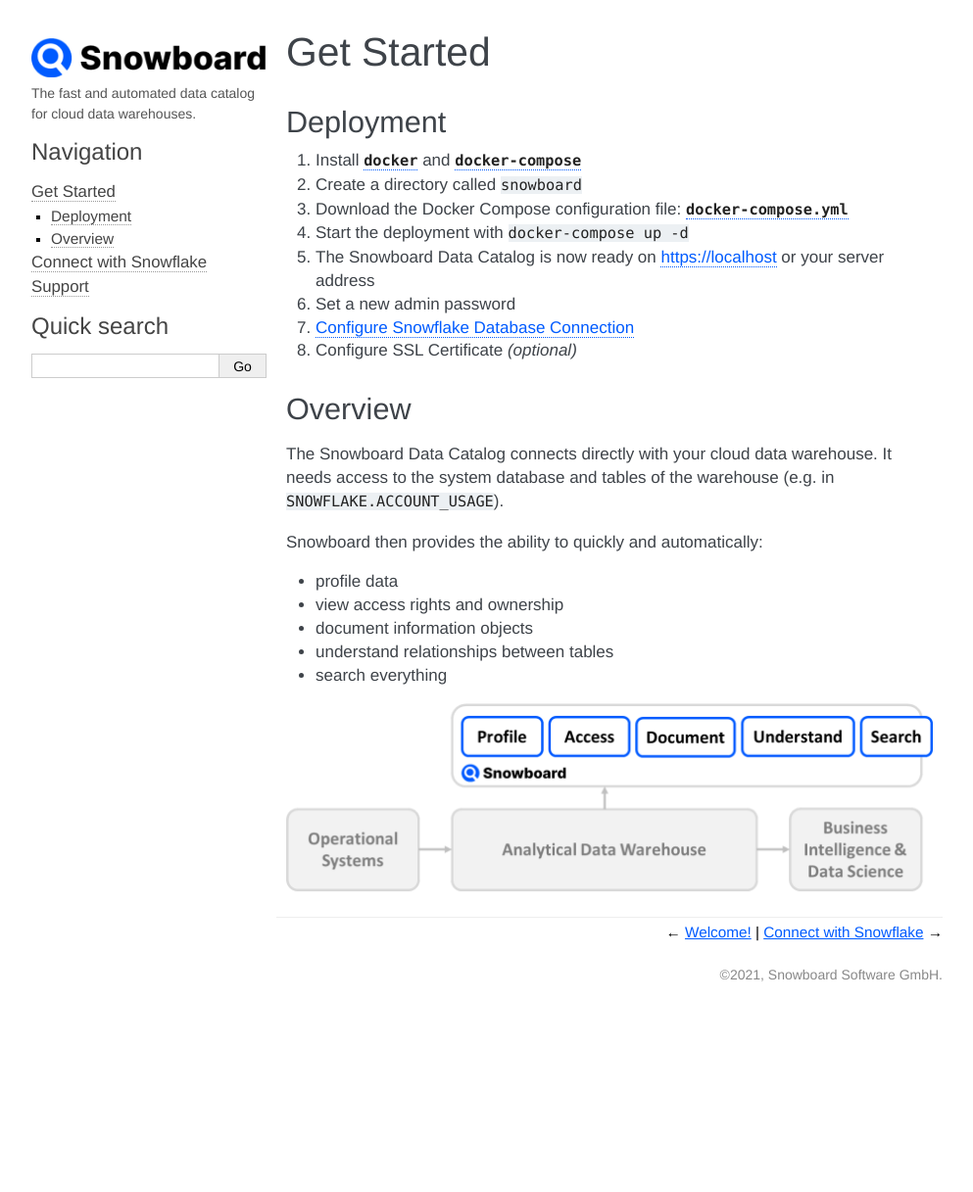
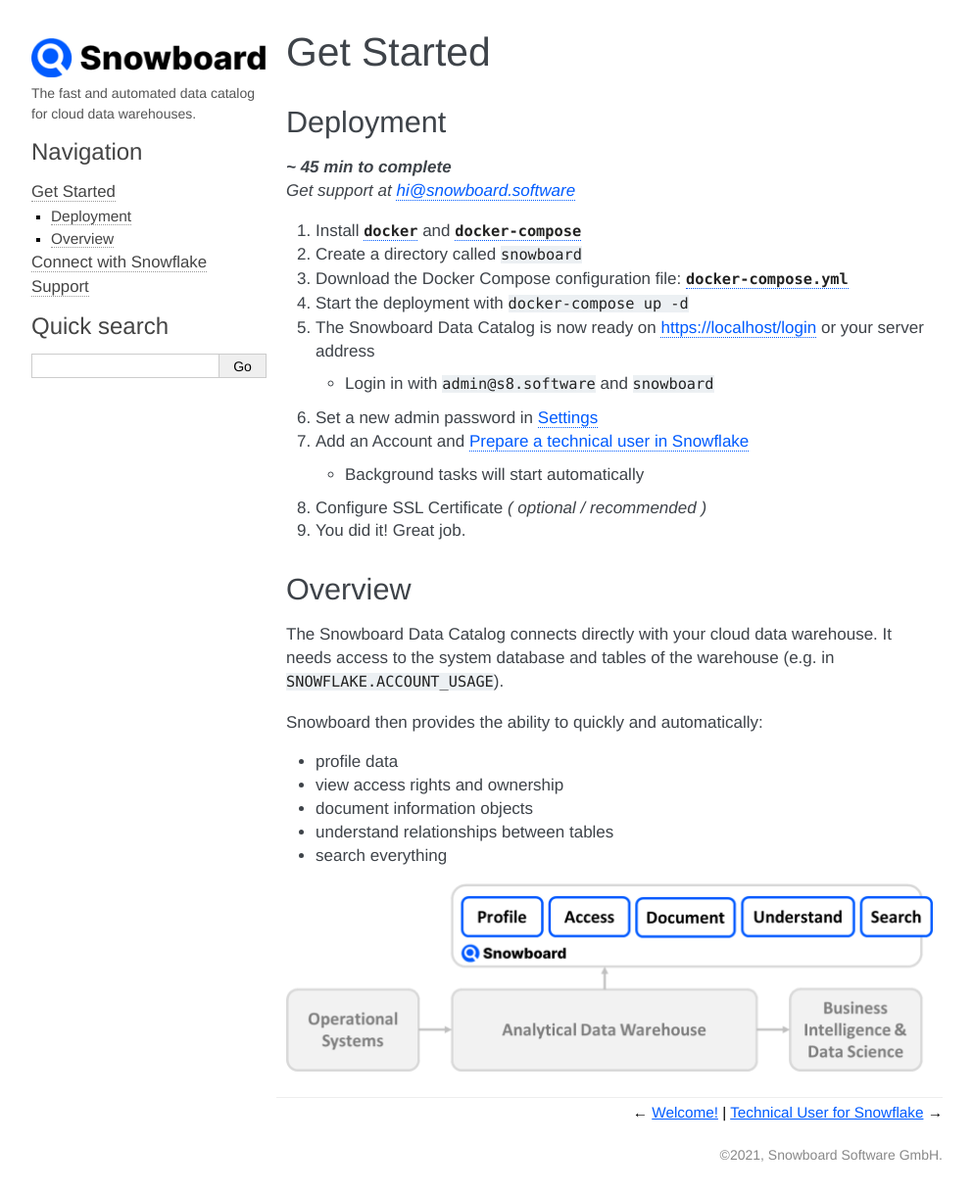
Before and after one commit to Snowboard-Software/snowboard_software, a Sphinx documentation site: the page built from docs/getstarted.md, in a window 1280 px wide. Shown: the whole page at 98% size, without its empty margins (148-1141 px from the left). Built offline with Sphinx 7.4.7, drawn with Linux system fonts in a browser that asks for light colours; before the commit the page ends 1033 px from its top, so only the background shows below that.

Commit message:
improved getting started, copy button in code snippet

```diff
--- a/docs/conf.py
+++ b/docs/conf.py
@@ -31,7 +31,7 @@
 # Add any Sphinx extension module names here, as strings. They can be
 # extensions coming with Sphinx (named 'sphinx.ext.*') or your custom
 # ones.
-extensions = ['recommonmark']
+extensions = ['recommonmark', 'sphinx_copybutton']
 
 # Add any paths that contain templates here, relative to this directory.
 templates_path = ['_templates']
@@ -72,7 +72,7 @@
 exclude_patterns = ['_build', 'Thumbs.db', '.DS_Store']
 
 # The name of the Pygments (syntax highlighting) style to use. https://pygments.org/docs/styles/#creating-own-styles
-pygments_style = 'borland' #'docs.style.SQLStyle' #'abap', 'borland'
+pygments_style = 'borland'  # 'docs.style.SQLStyle' #'abap', 'borland'
 
 # If true, `todo` and `todoList` produce output, else they produce nothing.
 todo_include_todos = False
@@ -111,7 +111,7 @@
 # Add any paths that contain custom static files (such as style sheets) here,
 # relative to this directory. They are copied after the builtin static files,
 # so a file named "default.css" will overwrite the builtin "default.css".
-html_static_path = ['_static','_static/custom.css']
+html_static_path = ['_static', '_static/custom.css']
 
 html_favicon = 'favicon_yellow.ico'
 
@@ -130,8 +130,6 @@
 }
 
 html_show_sourcelink = False
-
-
 
 # -- Options for HTMLHelp output ------------------------------------------
 
--- a/docs/getstarted.md
+++ b/docs/getstarted.md
@@ -2,15 +2,20 @@
 ===========
 
 ## Deployment
+***~ 45 min to complete***
+*Get support at [hi@snowboard.software](mailto:hi@snowboard.software)*
 
 1. Install [`docker`](https://docs.docker.com/engine/install/) and [`docker-compose`](https://docs.docker.com/compose/install/)
 2. Create a directory called `snowboard`
 3. Download the Docker Compose configuration file: [`docker-compose.yml`](https://raw.githubusercontent.com/zurferr/snowboard_software/main/docs/docker-compose.yml "Download file")
 4. Start the deployment with `docker-compose up -d`
-5. The Snowboard Data Catalog is now ready on [https://localhost](https://localhost) or your server address
-6. Set a new admin password
-7. [Configure Snowflake Database Connection](snowflake_connection.md)
-8. Configure SSL Certificate _(optional)_
+5. The Snowboard Data Catalog is now ready on [https://localhost/login](https://localhost/login) or your server address
+    - Login in with `admin@s8.software` and `snowboard`
+6. Set a new admin password in [Settings](http://localhost/settings#Users)
+7. Add an Account and [Prepare a technical user in Snowflake](snowflake_connection.md)
+    - Background tasks will start automatically
+8. Configure SSL Certificate _( optional / recommended )_
+9. You did it! Great job.
 
 
 ## Overview
```
Also changed, not shown: docs/snowflake_connection.md (+3 -2 lines).
